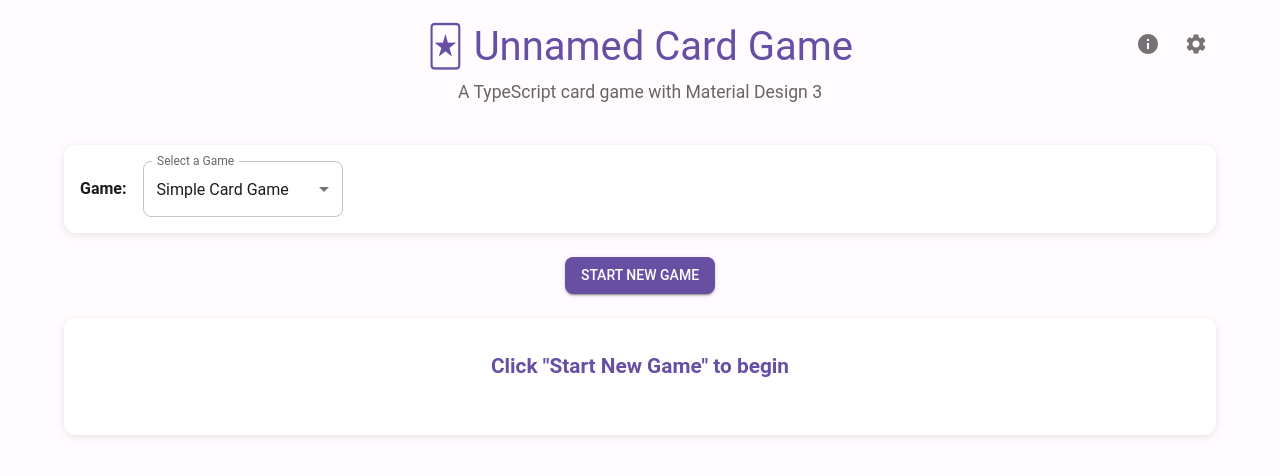
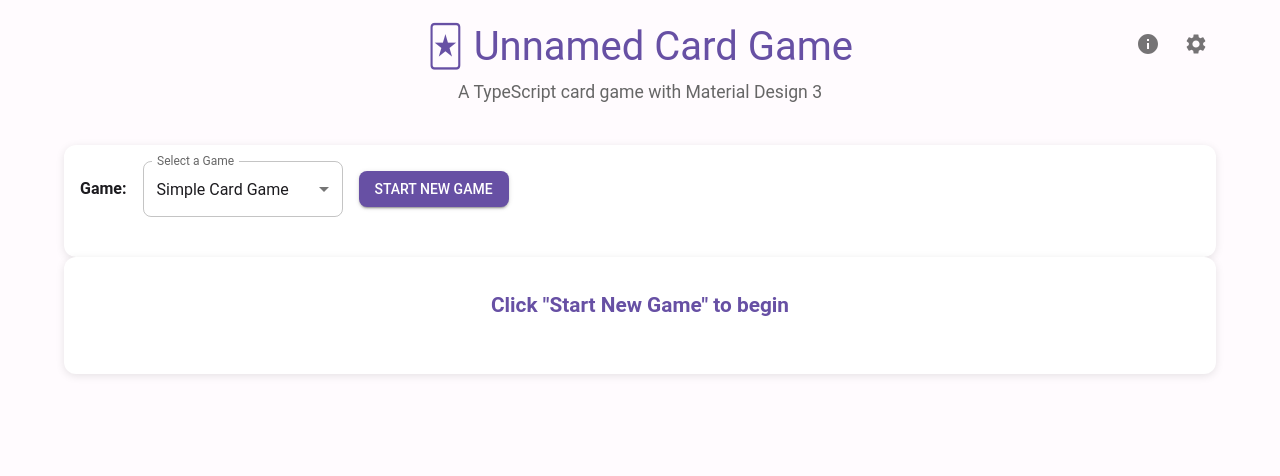
Before and after one commit to codegard1/unnamed-card-game, a React (Vite) app: page / in a window 1280 px wide. Shown: the top 476 px of the page. Built offline with nearby package versions, Linux system fonts and the light colour scheme.

Commit message:
Show game selector and "Start new Game" button on the same row

```diff
--- a/src/App.tsx
+++ b/src/App.tsx
@@ -195,17 +195,17 @@ const App: React.FC = () => {
           </Typography>
         </Box>
 
+        <Paper sx={{ p: 2, borderRadius: 1.5, boxShadow: '0 2px 8px rgba(0, 0, 0, 0.1)' }}>
           {/* Game Selector */}
-        <Box sx={{ mb: 3 }}>
+          <Box sx={{ mb: 3, flexDirection: 'row', display: 'flex', alignItems: 'center', gap: 2 }}>
             <GameSelector selectedGame={selectedGameType} onGameSelect={handleGameTypeSelect} disabled={gameActive} />
-        </Box>
 
             {/* Game Controls */}
-        <Box sx={{ display: 'flex', gap: 2, justifyContent: 'center', mb: 3, flexWrap: 'wrap' }}>
             <Button variant="contained" onClick={handleStartGame}>
               Start New Game
             </Button>
           </Box>
+        </Paper>
 
         {/* Game Area */}
         <Paper sx={{ p: 4, mb: 2, borderRadius: 1.5, boxShadow: '0 2px 8px rgba(0, 0, 0, 0.1)' }}>
--- a/src/components/GameSelector.tsx
+++ b/src/components/GameSelector.tsx
@@ -38,7 +38,6 @@ const GameSelector: React.FC<GameSelectorProps> = ({ selectedGame, onGameSelect,
   ];
 
   return (
-    <Paper sx={{ p: 2, borderRadius: 1.5, boxShadow: '0 2px 8px rgba(0, 0, 0, 0.1)' }}>
     <Box sx={{ display: 'flex', alignItems: 'center', gap: 2 }}>
       <Typography variant="subtitle1" sx={{ fontWeight: 600, whiteSpace: 'nowrap' }}>
         Game:
@@ -61,7 +60,6 @@ const GameSelector: React.FC<GameSelectorProps> = ({ selectedGame, onGameSelect,
         </Select>
       </FormControl>
     </Box>
-    </Paper>
   );
 };
 
```
Lines whose indentation alone changed are shown as unchanged.
